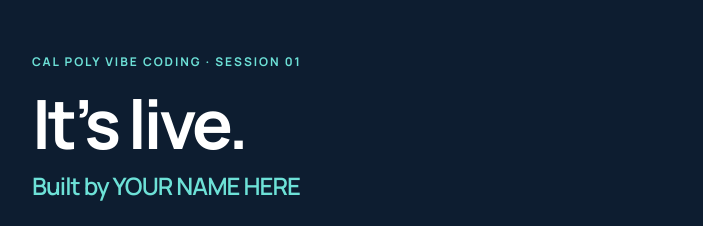
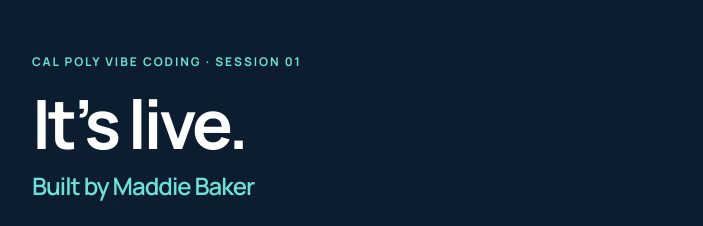
Before and after one commit to madisonbaker2/my-first-site, a plain HTML site: page index.html in a window 1280 px wide. Shown: the top 226 px of the page, without its empty margins (288-991 px from the left). Drawn offline with Linux system fonts and the light colour scheme; a web font is replaced by a local one.

Commit message:
Update author name in index.html

```diff
--- a/index.html
+++ b/index.html
@@ -112,7 +112,7 @@
   <h1>It&rsquo;s live.</h1>
 
   <!-- Step 5: change the name below to yours, then commit. -->
-  <p class="name">Built by YOUR NAME HERE</p>
+  <p class="name">Built by Maddie Baker</p>
 
   <p class="lead">
     This page is on the internet. Anyone you send this link to can open it,
```
